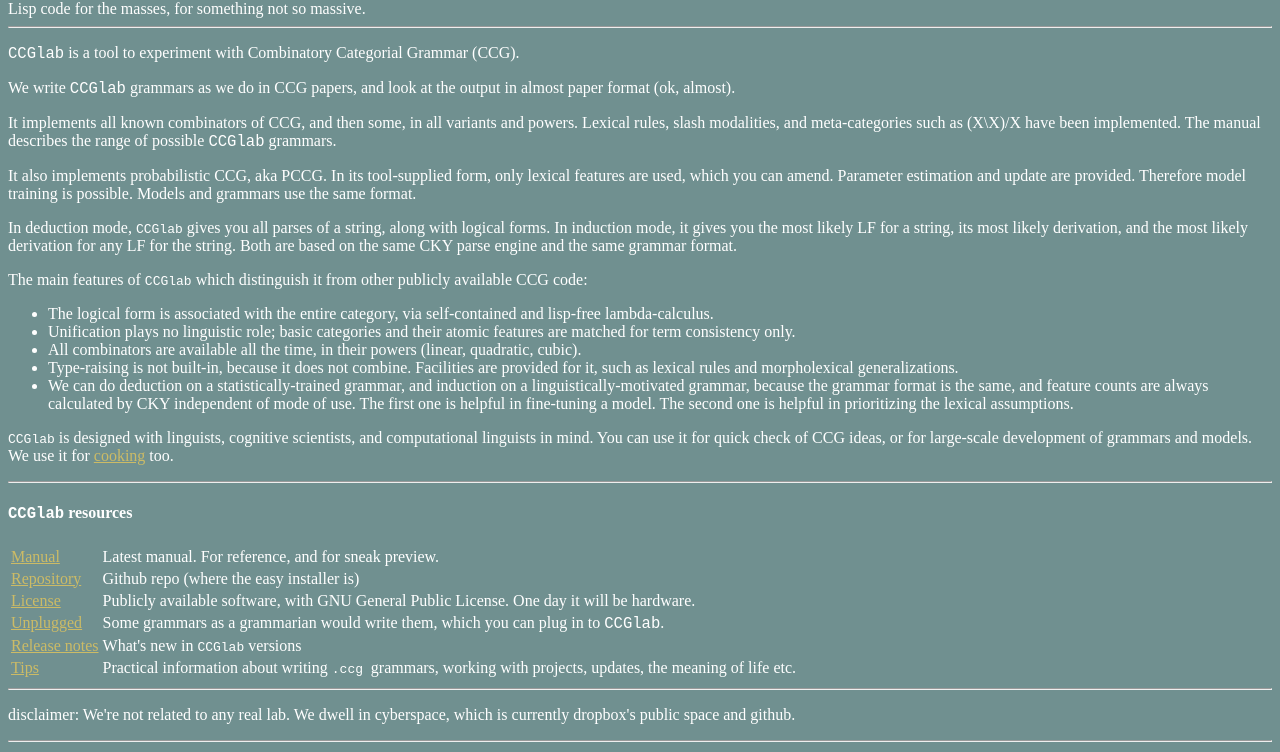
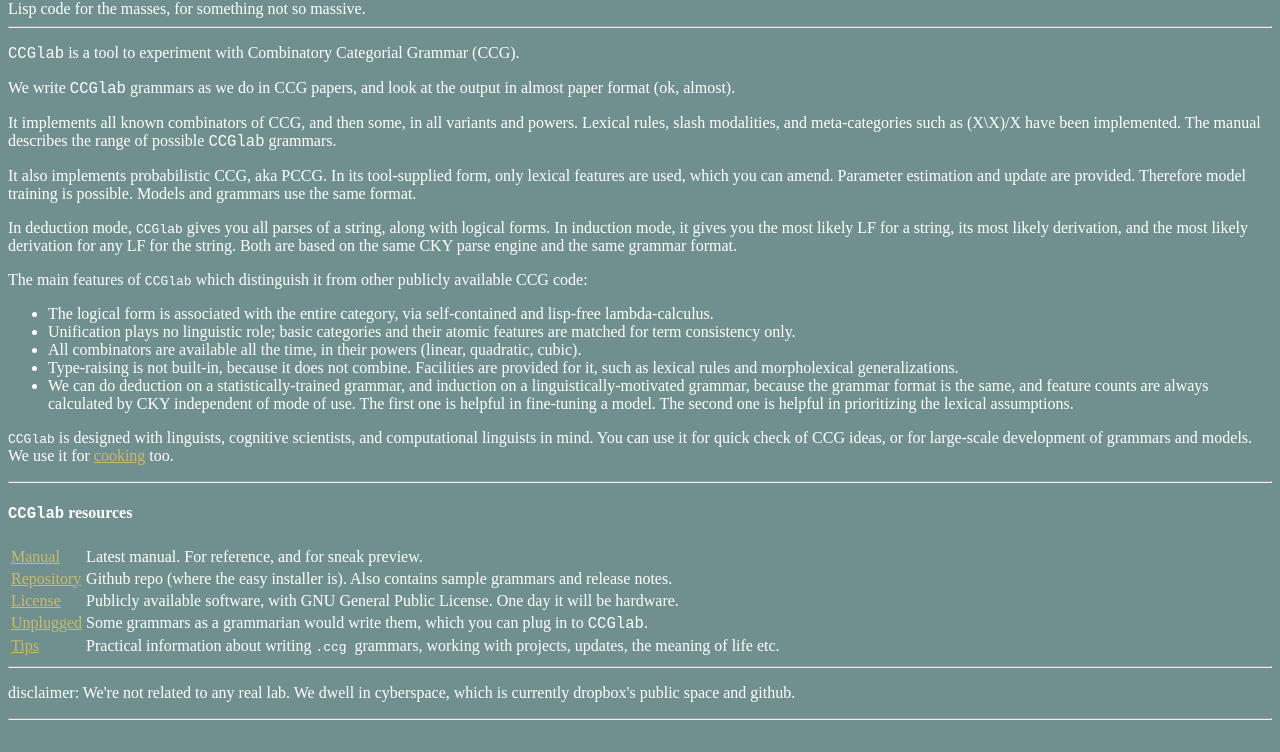
Before and after one commit to bozsahin/ccglab, a plain HTML site: page docs/index.html in a window 1280 px wide. Shown: the part 48-800 px from the top of the page. Drawn offline with Linux system fonts and the light colour scheme.

Commit message:
Update index.html

```diff
--- a/docs/index.html
+++ b/docs/index.html
@@ -56,15 +56,14 @@ of grammars and models.  We use it for <a href="https://dl.dropboxusercontent.co
 <table border="0">
 <tr> <td> <a href="CCGlab-manual3.0.pdf">Manual</a></td>
      <td> Latest manual. For reference, and for sneak preview.</td></tr>
-<tr><td> <a href="https://github.com/bozsahin/ccglab">Repository</a></td><td> Github repo (where the easy installer is)</td></tr>
+<tr><td> <a href="https://github.com/bozsahin/ccglab">Repository</a></td><td> Github repo (where the easy installer is).
+     Also contains sample grammars and release notes.</td></tr>
 <tr> <td> <a href="http://www.gnu.org/licenses/gpl">License</a> </td>
      <td> Publicly available software, with GNU General Public License. One day it will be hardware.
 </tr>
 <tr><td><a href="grammars.html">Unplugged</a></td>
 <td> Some grammars as a grammarian would write them, which you can plug in to <big><code>CCGlab</code></big>.</td></tr>
 <tr>
-<td> <a href="releases.html">Release notes</a></td>
-<td>What's new in <code>CCGlab</code> versions</td></tr>
 <td> <a href="tips.html">Tips</a></td>
 <td>Practical information about writing <code>.ccg </code> grammars, working with projects, updates, the meaning of life etc.</td></tr>
 </table>
```
